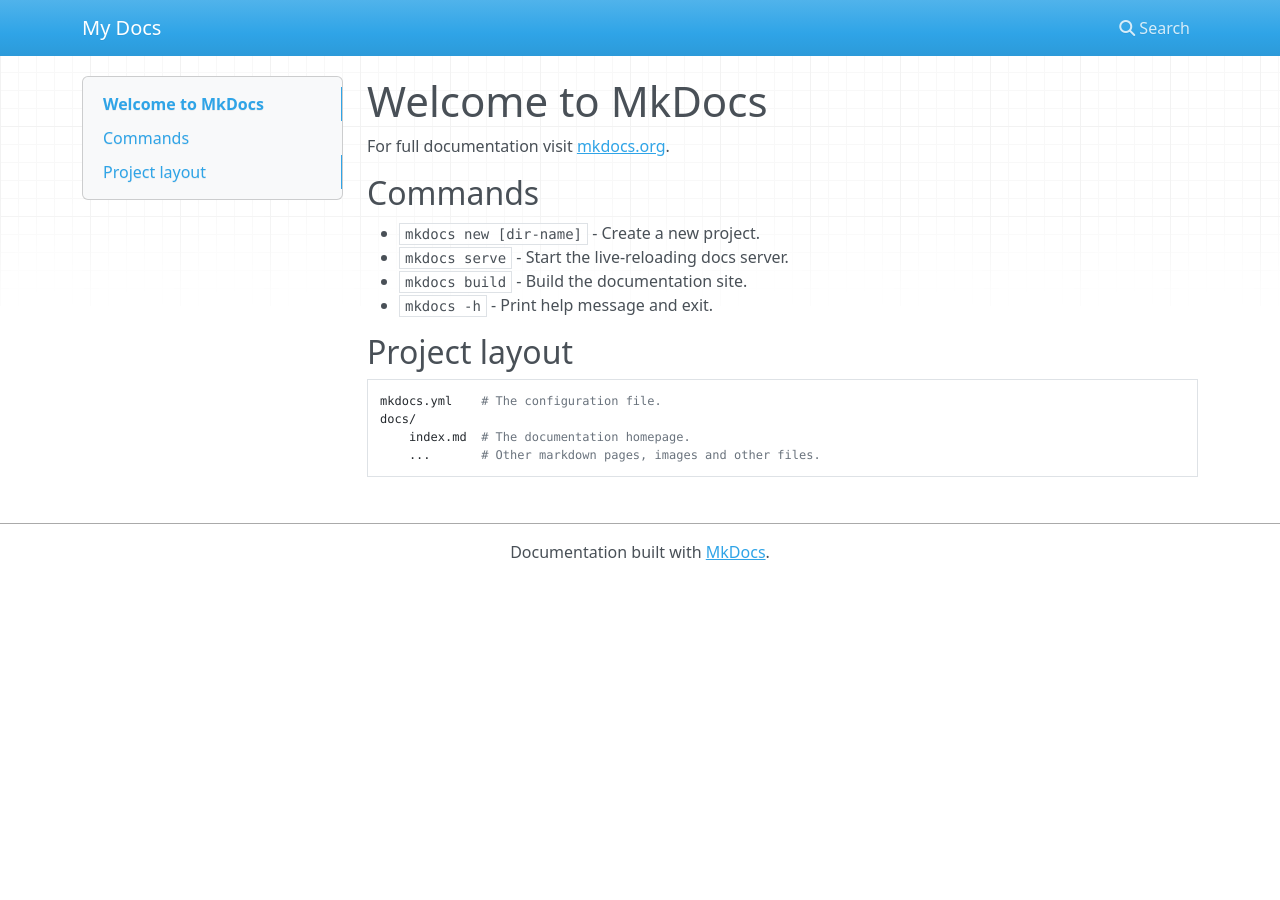
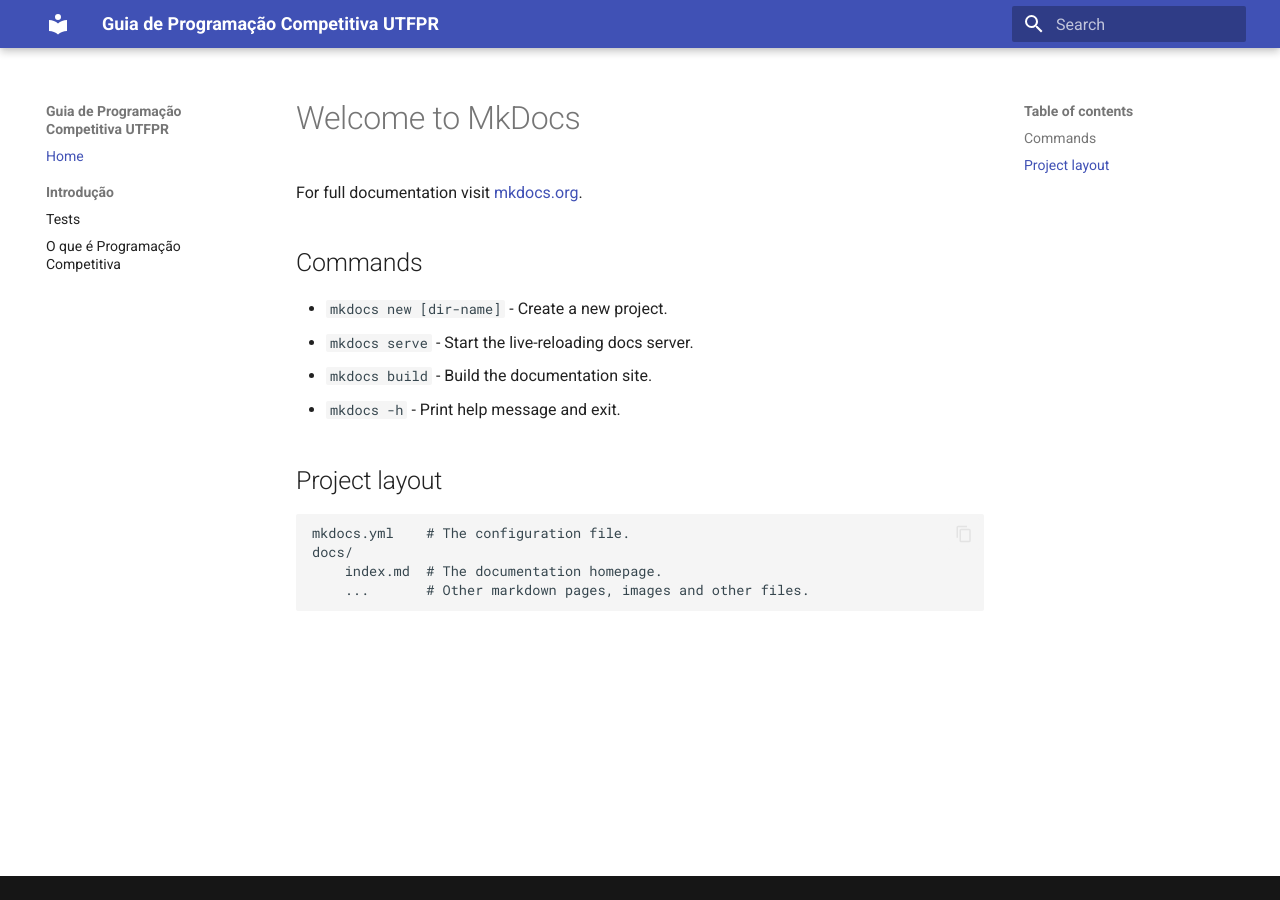
Before and after one commit to eduardo-marca/utfpr-guia-programacao-competitiva, an MkDocs documentation site: the page built from docs/index.md, in a window 1280 px wide. Built offline with MkDocs 1.6.1 and Material for MkDocs 9.7.7, drawn with Linux system fonts in a browser that asks for light colours; nearby versions of some CDN libraries.

Commit message:
mkdocs example

```diff
--- a/mkdocs.yml
+++ b/mkdocs.yml
@@ -1 +1,46 @@
-site_name: My Docs
+site_name: Guia de Programação Competitiva UTFPR
+
+theme:
+  name: material
+  features:
+    - navigation.sections
+    - navigation.expand
+    - content.code.copy
+
+extra:
+  generator: false
+
+markdown_extensions:
+  - admonition
+  - pymdownx.details
+
+  - pymdownx.superfences:
+      custom_fences:
+        - name: mermaid
+          class: mermaid
+          format: !!python/name:pymdownx.superfences.fence_code_format
+
+  - pymdownx.tabbed:
+      alternate_style: true
+
+  - pymdownx.highlight:
+      anchor_linenums: true
+
+  - pymdownx.inlinehilite
+
+  - pymdownx.arithmatex:
+      generic: true
+
+plugins:
+  - search
+  - mermaid2
+
+extra_javascript:
+  - https://unpkg.com/mathjax@3/es5/tex-mml-chtml.js
+
+nav:
+  - Home: index.md
+
+  - Introdução:
+    - Tests: tests/test.md
+    - O que é Programação Competitiva: getting-started/what-is-cp.md
```
Also changed, not shown: 2 other files.
